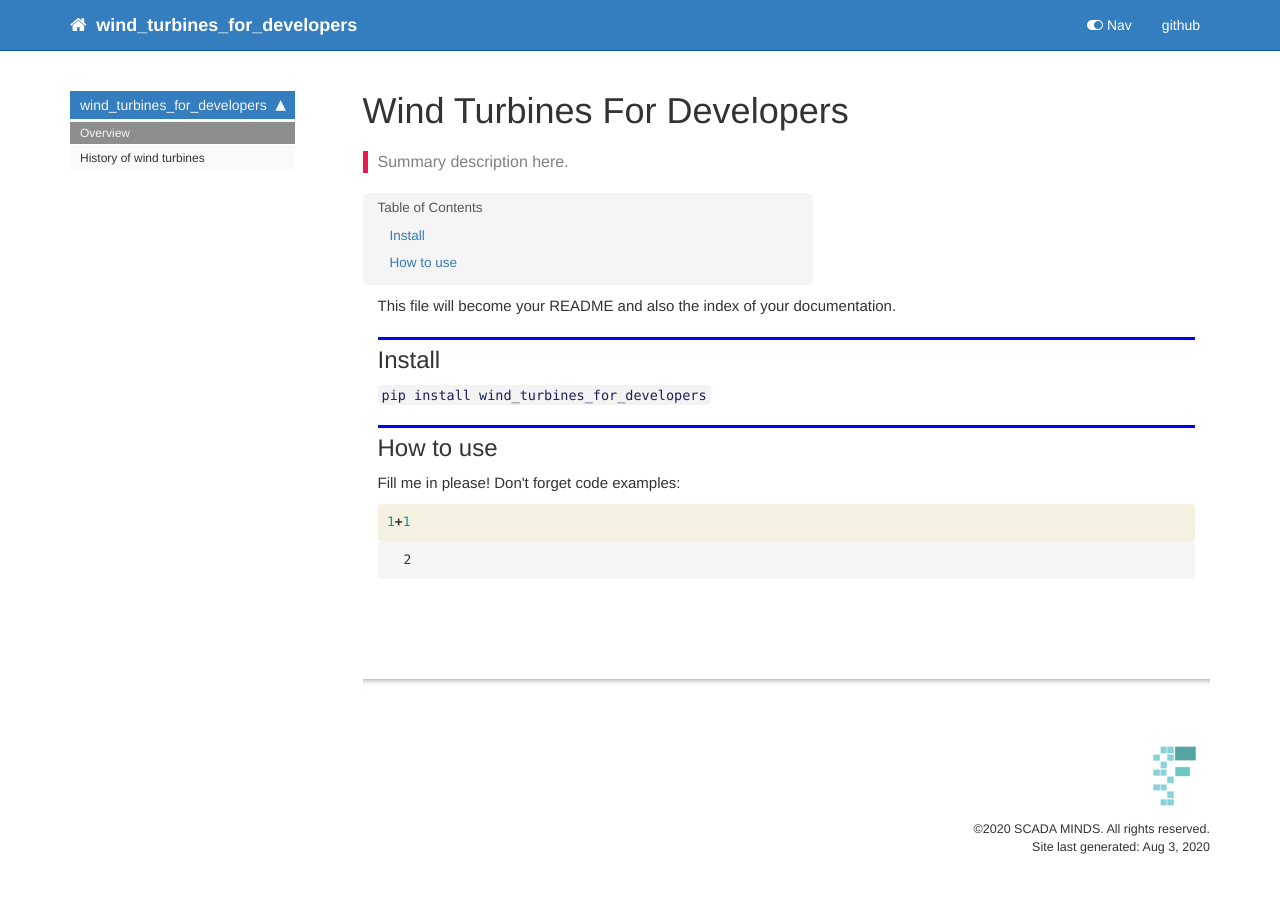
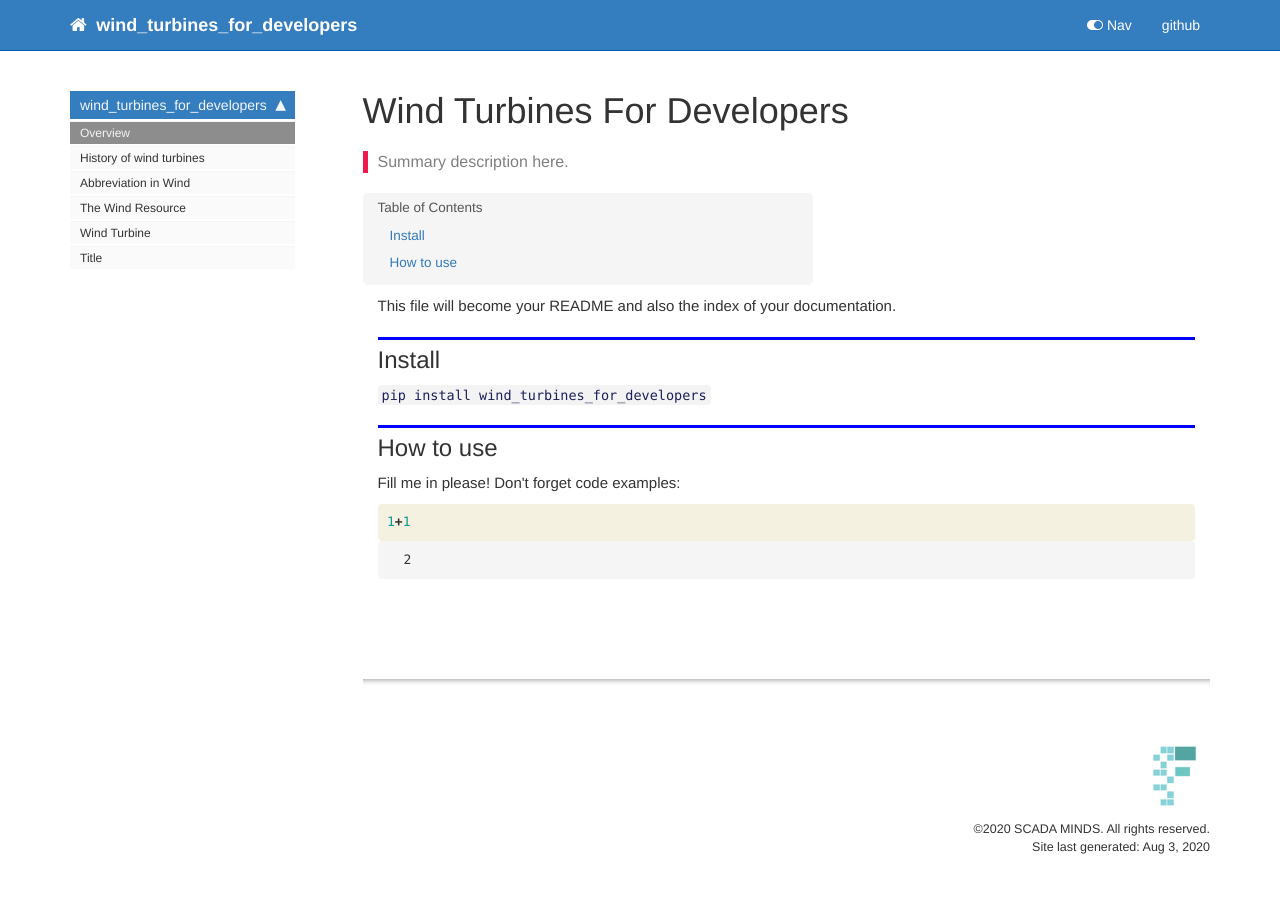
Before and after one commit to abbscadaminds/wind_turbines_for_developers, a Jekyll site: the page built from docs/index.html, in a window 1280 px wide. Built offline with Jekyll 4.4.1, drawn with Linux system fonts in a browser that asks for light colours; nearby versions of some CDN libraries; comment, search, counter and statistics services are not loaded.

Commit message:
update to history

```diff
--- a/docs/_data/sidebars/home_sidebar.yml
+++ b/docs/_data/sidebars/home_sidebar.yml
@@ -12,6 +12,18 @@ entries:
     - output: web,pdf
       title: History of wind turbines
       url: /history
+    - output: web,pdf
+      title: Abbreviation in Wind
+      url: /abbreviation
+    - output: web,pdf
+      title: The Wind Resource
+      url: /wind_resource
+    - output: web,pdf
+      title: Wind Turbine
+      url: /wind_turbine
+    - output: web,pdf
+      title: Title
+      url: /wind_farm
     output: web
     title: wind_turbines_for_developers
   output: web
--- a/docs/sidebar.json
+++ b/docs/sidebar.json
@@ -1,6 +1,10 @@
 {
   "wind_turbines_for_developers": {
     "Overview": "/",
-    "History of wind turbines": "/history"
+    "History of wind turbines": "/history",
+    "Abbreviation in Wind": "/abbreviation",
+    "The Wind Resource": "/wind_resource",
+    "Wind Turbine": "/wind_turbine",
+    "Title": "/wind_farm"
   }
 }
```
Also changed, not shown: 1 other file.
